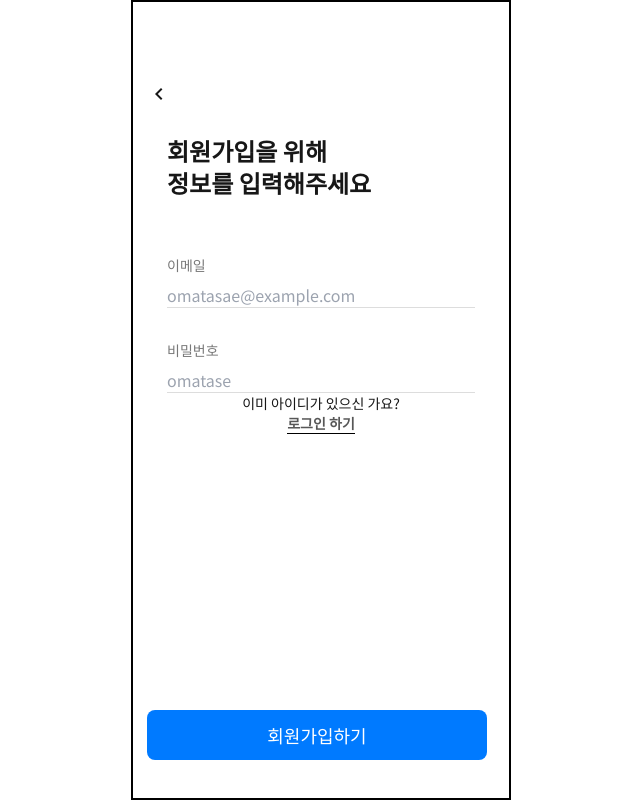
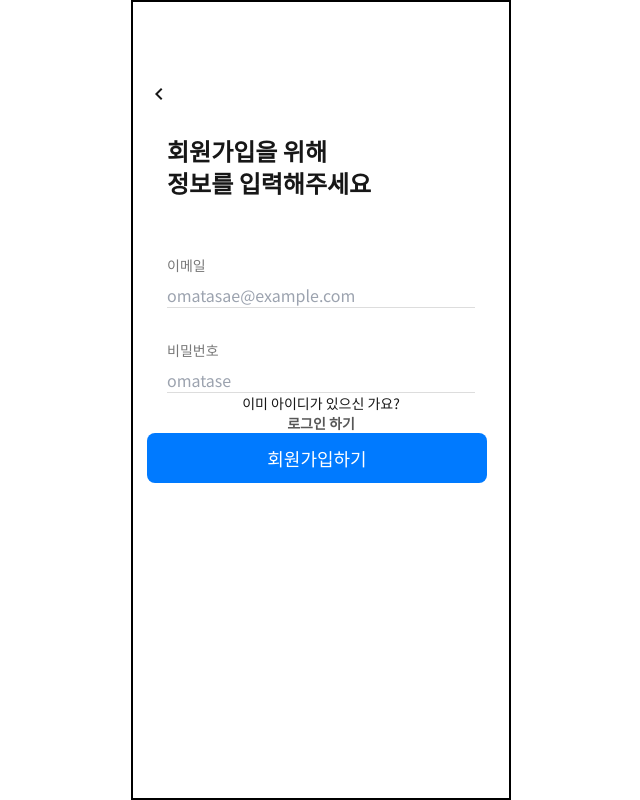
Before and after one commit to hansolc/j-reservation, a Next.js app: page /registration in a window 1280 px wide. Shown: the whole page, without its empty margins (319-959 px from the left). Built offline with nearby package versions, Linux system fonts and the light colour scheme.

Commit message:
add toast component, restruct RegistrationManager

```diff
--- /dev/null
+++ b/src/components/common/toast/index.tsx
@@ -0,0 +1,38 @@
+"use client";
+
+import React, { useEffect, useState } from "react";
+import cls from "classnames";
+
+const GlobalToast = ({
+  msg,
+  duration = 2000,
+}: {
+  msg: string | null;
+  duration?: number;
+}) => {
+  const [visible, setVisible] = useState<boolean>(false);
+
+  useEffect(() => {
+    if (msg) {
+      setVisible(true);
+      const timeId = setTimeout(() => {
+        setVisible(false);
+      }, duration);
+      return () => clearTimeout(timeId);
+    }
+  }, [msg, duration]);
+
+  if (!visible) return null;
+  return (
+    <div
+      className={cls(
+        "fixed top-0 left-1/2 -translate-x-1/2 bg-red-500 text-white p-4 rounded transition-opacity",
+        visible ? "animate-fadein" : "animate-fadeout"
+      )}
+    >
+      {msg}
+    </div>
+  );
+};
+
+export default GlobalToast;
--- a/src/components/user/registration/RegistrationManager.tsx
+++ b/src/components/user/registration/RegistrationManager.tsx
@@ -5,11 +5,13 @@ import LoginForm from "../LoginForm";
 import Button from "../button";
 import useRegistration from "./useRegistration";
 import { useRouter } from "next/navigation";
+import GlobalToast from "@/components/common/toast";
 
 const RegistrationManager = ({ type }: { type: "regis" | "login" }) => {
   const router = useRouter();
 
-  const { info, handleInputChange, registration, login } = useRegistration();
+  const { info, handleInputChange, registration, login, error, loading } =
+    useRegistration();
 
   const handleSubmit = useCallback(
     (e: React.FormEvent) => {
@@ -25,6 +27,8 @@ const RegistrationManager = ({ type }: { type: "regis" | "login" }) => {
   );
 
   return (
+    <>
+      <GlobalToast msg={error}></GlobalToast>
       <form onSubmit={handleSubmit}>
         <div className="px-5">
           <LoginForm info={info} handleChange={handleInputChange} />
@@ -40,16 +44,17 @@ const RegistrationManager = ({ type }: { type: "regis" | "login" }) => {
             </p>
           </div>
         ) : null}
-      <Button
-        color="primary"
-        size="lg"
-        isRadius
-        type="submit"
-        className="absolute bottom-10"
-      >
+        <div>
+          {loading ? (
+            "...loading"
+          ) : (
+            <Button color="primary" size="lg" isRadius type="submit">
               {type === "regis" ? "회원가입" : "로그인"}하기
             </Button>
+          )}
+        </div>
       </form>
+    </>
   );
 };
 
--- a/src/components/user/registration/useRegistration.ts
+++ b/src/components/user/registration/useRegistration.ts
@@ -1,8 +1,8 @@
 import { registrationByUserInfo } from "@/api/auth";
 import { CustomError } from "@/types/error";
 import { handleApiCall } from "@/utils/api";
-import { ChangeEvent, useState } from "react";
-import { login as loginApi } from "@/api/auth";
+import { ChangeEvent, useCallback, useState } from "react";
+// import { login as loginApi } from "@/api/auth";
 import { AuthProps } from "@/types/auth";
 import { API_URL } from "@/constant";
 
@@ -17,13 +17,16 @@ const useRegistration = () => {
 
   const [info, setInfo] = useState<AuthProps>(initialUserInfo);
 
-  const handleInputChange = (e: ChangeEvent<HTMLInputElement>) => {
+  // 이 로직은 부모 컴포넌트인 useRegistrationMaanger로 전달 후 다시 자식 컴포넌트에게
+  // 전달될 가능성이 높다. 따라서 최적화가 필요하다.
+  // e의 경우 매개변수로 항상 최신화된 값을 받는다. 따라서 deps에 넣을 필요가 없다.
+  const handleInputChange = useCallback((e: ChangeEvent<HTMLInputElement>) => {
     const { value } = e.target;
     setInfo((prevInfo) => ({
       ...prevInfo,
       [e.target.name]: value,
     }));
-  };
+  }, []);
 
   const registration = async ({ email, password }: AuthProps) => {
     try {
--- a/tailwind.config.ts
+++ b/tailwind.config.ts
@@ -17,6 +17,28 @@ const config: Config = {
       backgroundImage: {
         "home-img": "url('/assets/images/home_rest_img.png')",
       },
+      keyframes: {
+        fadein: {
+          "0%": {
+            opacity: "0.5",
+          },
+          "100%": {
+            opacity: "1",
+          },
+        },
+        fadeout: {
+          "0%": {
+            opacity: "1",
+          },
+          "100%": {
+            opacity: "0",
+          },
+        },
+      },
+      animation: {
+        fadein: "fadein 0.5s",
+        fadeout: "fadeout 0.5s",
+      },
     },
   },
   plugins: [],
```
Lines whose indentation alone changed are shown as unchanged.
